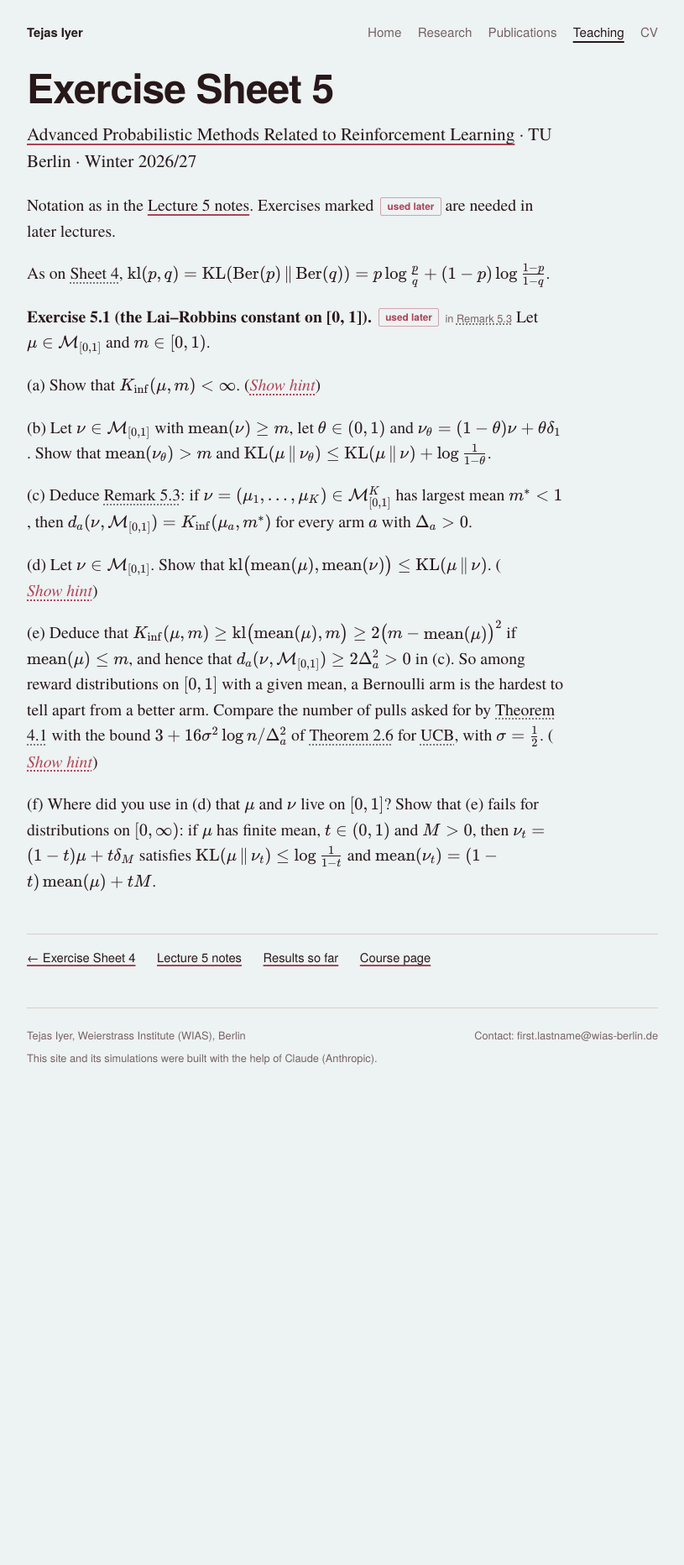
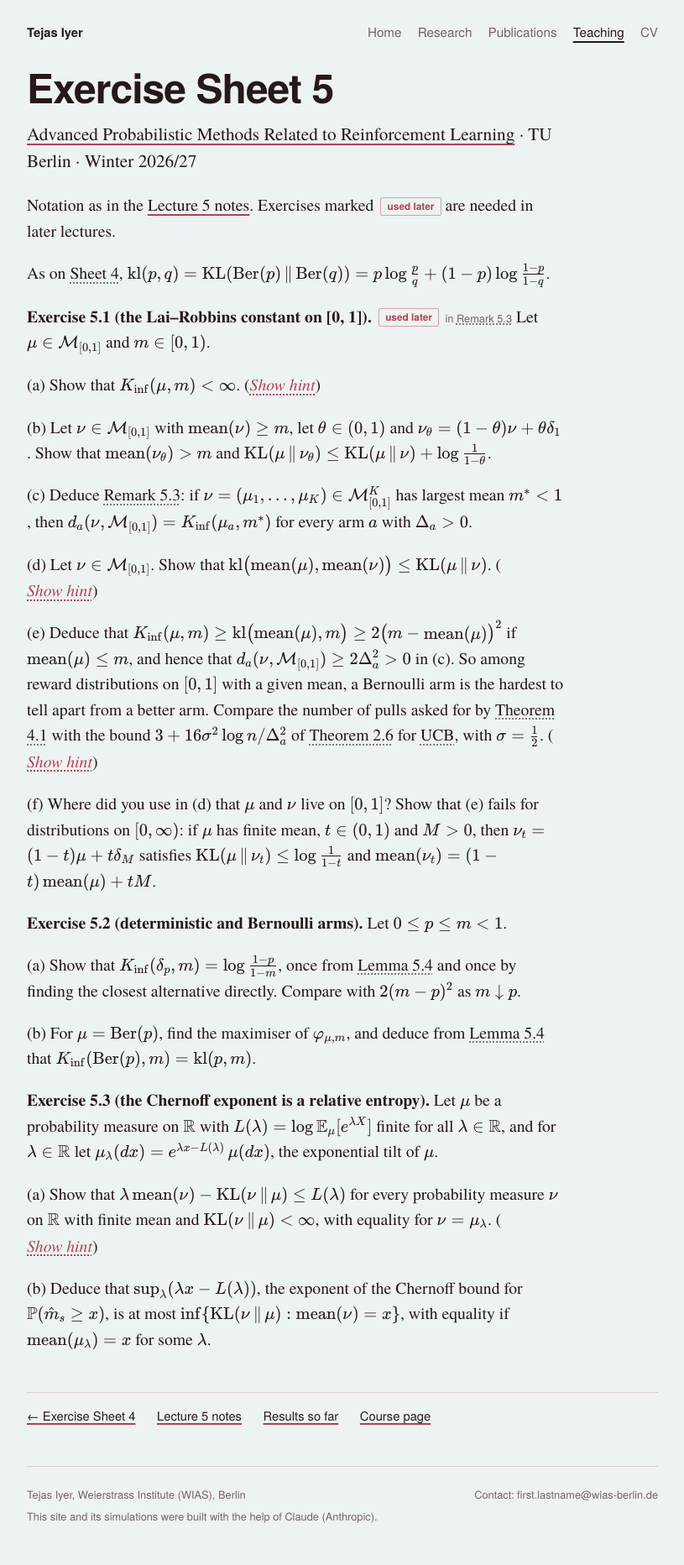
Before and after one commit to iyertejas/iyertejas.github.io, a Jekyll site: the page built from course-rl-2026-sheet-5.md, in a window 1280 px wide. Shown: the whole page at 84% size, without its empty margins (232-1047 px from the left). Built offline with Jekyll 4.4.1, drawn with Linux system fonts in a browser that asks for light colours; before the commit the page ends 1317 px from its top, so only the background shows below that.

Commit message:
RL course: add Exercises 5.2 and 5.3 to Sheet 5

```diff
--- a/course-rl-2026-sheet-5.md
+++ b/course-rl-2026-sheet-5.md
@@ -1,7 +1,7 @@
 ---
 layout: default
 title: "Exercise Sheet 5"
-description: "Exercise Sheet 5 for Advanced Probabilistic Methods Related to Reinforcement Learning (TU Berlin, Winter 2026/27): the Lai–Robbins constant for rewards in [0, 1], and why Bernoulli arms are the hardest."
+description: "Exercise Sheet 5 for Advanced Probabilistic Methods Related to Reinforcement Learning (TU Berlin, Winter 2026/27): the Lai–Robbins constant for rewards in [0, 1], why Bernoulli arms are the hardest, deterministic and Bernoulli arms, and the Chernoff exponent as a relative entropy."
 nav: "teaching"
 body_class: "course notes"
 math: true
@@ -30,4 +30,18 @@ As on [Sheet 4](course-rl-2026-sheet-4.html#exercise-4-1), $$\mathrm{kl}(p, q) =
 
 (f) Where did you use in (d) that $$\mu$$ and $$\nu$$ live on $$[0, 1]$$? Show that (e) fails for distributions on $$[0, \infty)$$: if $$\mu$$ has finite mean, $$t \in (0, 1)$$ and $$M > 0$$, then $$\nu_t = (1 - t)\mu + t\delta_M$$ satisfies $$\mathrm{KL}(\mu \,\Vert\, \nu_t) \le \log\frac{1}{1 - t}$$ and $$\mathrm{mean}(\nu_t) = (1 - t)\,\mathrm{mean}(\mu) + tM$$.
 
+**Exercise 5.2 (deterministic and Bernoulli arms).** Let $$0 \le p \le m < 1$$.
+{: #exercise-5-2}
+
+(a) Show that $$K_{\inf}(\delta_p, m) = \log\frac{1 - p}{1 - m}$$, once from [Lemma 5.4](course-rl-2026-lecture-5.html#lemma-5-4) and once by finding the closest alternative directly. Compare with $$2(m - p)^2$$ as $$m \downarrow p$$.
+
+(b) For $$\mu = \mathrm{Ber}(p)$$, find the maximiser of $$\varphi_{\mu,m}$$, and deduce from [Lemma 5.4](course-rl-2026-lecture-5.html#lemma-5-4) that $$K_{\inf}(\mathrm{Ber}(p), m) = \mathrm{kl}(p, m)$$.
+
+**Exercise 5.3 (the Chernoff exponent is a relative entropy).** Let $$\mu$$ be a probability measure on $$\mathbb R$$ with $$L(\lambda) = \log \mathbb E_\mu[e^{\lambda X}]$$ finite for all $$\lambda \in \mathbb R$$, and for $$\lambda \in \mathbb R$$ let $$\mu_\lambda(dx) = e^{\lambda x - L(\lambda)}\, \mu(dx)$$, the exponential tilt of $$\mu$$.
+{: #exercise-5-3}
+
+(a) Show that $$\lambda\, \mathrm{mean}(\nu) - \mathrm{KL}(\nu \,\Vert\, \mu) \le L(\lambda)$$ for every probability measure $$\nu$$ on $$\mathbb R$$ with finite mean and $$\mathrm{KL}(\nu \,\Vert\, \mu) < \infty$$, with equality for $$\nu = \mu_\lambda$$. (*Hint:* $$\mathrm{KL}(\nu \,\Vert\, \mu_\lambda) \ge 0$$, [Lemma 3.2](course-rl-2026-lecture-3.html#lemma-3-2).)
+
+(b) Deduce that $$\sup_\lambda (\lambda x - L(\lambda))$$, the exponent of the Chernoff bound for $$\mathbb P(\hat m_s \ge x)$$, is at most $$\inf\{\mathrm{KL}(\nu \,\Vert\, \mu) : \mathrm{mean}(\nu) = x\}$$, with equality if $$\mathrm{mean}(\mu_\lambda) = x$$ for some $$\lambda$$.
+
 <nav class="notes-nav" aria-label="Course notes"><a href="course-rl-2026-sheet-4.html">← Exercise Sheet 4</a><a href="course-rl-2026-lecture-5.html">Lecture 5 notes</a><a href="course-rl-2026-results.html">Results so far</a><a href="course-rl-2026.html">Course page</a></nav>
```
